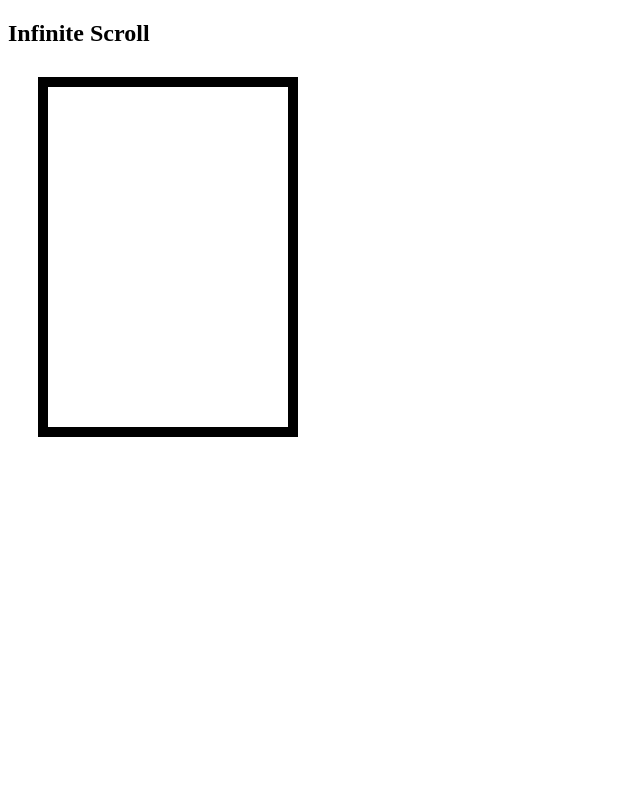
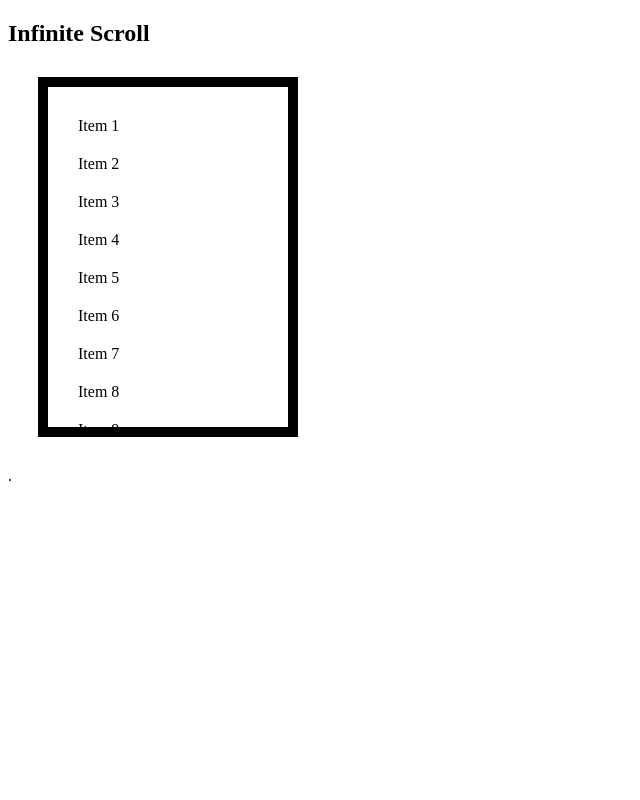
Before and after one commit to acciojob/infinite-scroll-contactengineeredintent-source, a website: page main.html in a window 1280 px wide. Shown: the whole page, without its empty margins (0-640 px from the left). Drawn offline with Linux system fonts and the light colour scheme.

Commit message:
created a submission

```diff
--- a/main.html
+++ b/main.html
@@ -11,7 +11,19 @@
   <body>
     <h2>Infinite Scroll</h2>
     <main>
-      <ol id="infi-list"></ol>
+      <ul id="infi-list" class="list-unstyled m-3">
+        <li class="list-item">Item 1</li>
+        <li class="list-item">Item 2</li>
+        <li class="list-item">Item 3</li>
+        <li class="list-item">Item 4</li>
+        <li class="list-item">Item 5</li>
+        <li class="list-item">Item 6</li>
+        <li class="list-item">Item 7</li>
+        <li class="list-item">Item 8</li>
+        <li class="list-item">Item 9</li>
+        <li class="list-item">Item 10</li>
+      </ul>
+      <div id="loader" class="w-100 h-25">.</div>
     </main>
     <script src="./script.js"></script>
   </body>
--- a/script.js
+++ b/script.js
@@ -1 +1,17 @@
 //your code here!
+let orderedList = document.querySelector("#infi-list");
+let listItem = document.querySelectorAll(".list-item");
+let loader = document.querySelector("#loader");
+//creating the observer
+const observer = new IntersectionObserver((entries) => {
+  entries.forEach((entry) => {
+    if (entry.isIntersecting) {
+      // console.log("lets load more items");
+      for (let i = 0; i < listItem.length; i++) {
+        let currentItem = listItem[i].cloneNode(true);
+        orderedList.appendChild(currentItem);
+      }
+    }
+  });
+});
+observer.observe(loader);
```
